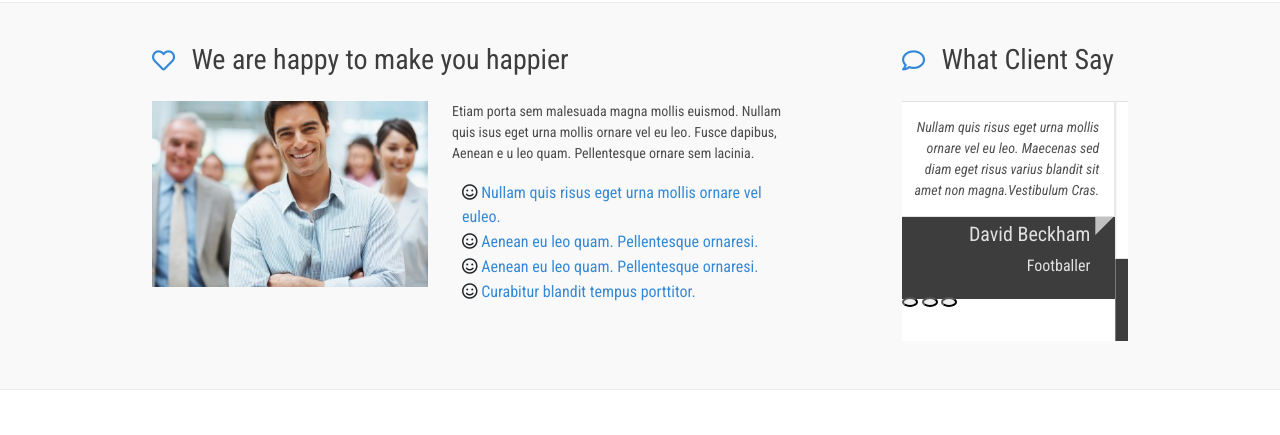
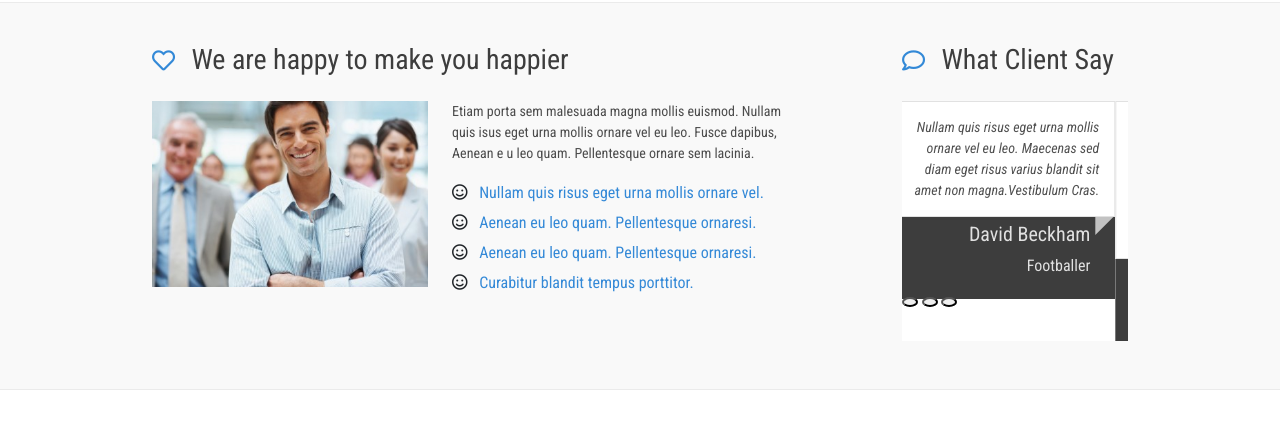
Before and after one commit to munabhandari/tour-package-themeforest-website-recreated, a plain HTML site: page index.html in a window 1280 px wide. Shown: the part 1454-1889 px from the top of the page. Drawn offline with nearby package versions, Linux system fonts and the light colour scheme.

Commit message:
UI Fixes

```diff
--- a/index.html
+++ b/index.html
@@ -439,7 +439,7 @@
                                 <ul>
                                     <li>
 
-                                        <a href="/">Nullam quis risus eget urna mollis ornare vel euleo.</a>
+                                        <a href="/">Nullam quis risus eget urna mollis ornare vel.</a>
 
                                     </li>
                                     <li>
--- a/style.scss
+++ b/style.scss
@@ -419,12 +419,12 @@ body {
                 margin: 0;
                 padding: 0;
                 li{
+                    margin-top: 5px;
                     list-style: none;
-                    padding-left: 10px;
                     &::before{
                         content: "\f118";
                         font-family: "Font Awesome 5 Free";
-
+                        margin-right: 8px;
                     }
 
                 }
```
Also changed, not shown: style.css, 1 other file.
